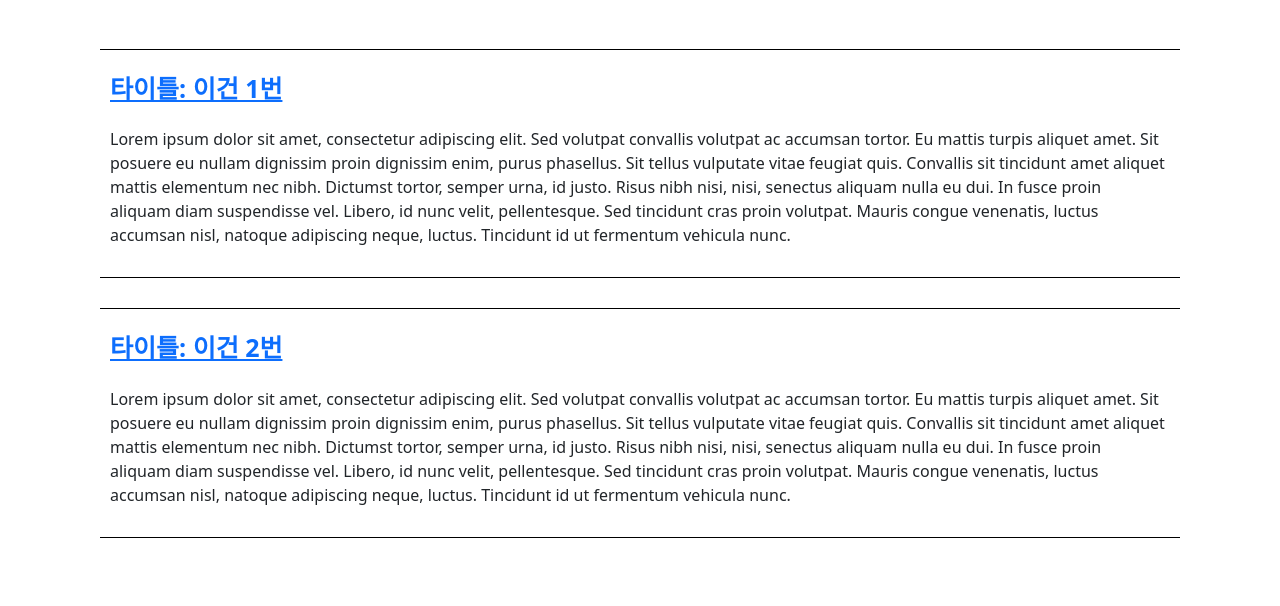
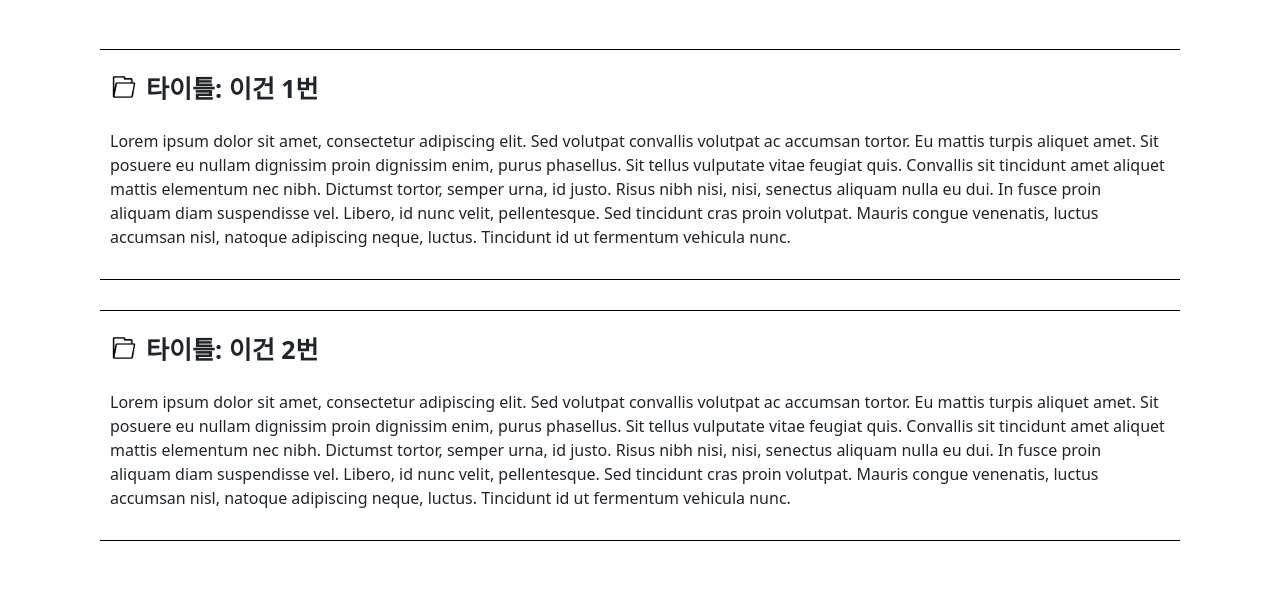
Before and after one commit to likelionTalk/Skku-Wiki, a Django app: template posts/templates/resultproto.html in a window 1280 px wide. Shown: the part 256-862 px from the top of the page. Before the commit the page ends 794 px from the top, so only its background shows below. Run offline with Django 4.2, Linux system fonts and the light colour scheme; the template is opened without the code that fills it: values that come from a table or form of the project are taken from there, others are empty; data comes from the database, SQL or seed files in the repository; parts of the project's set-up code (start-up, migrations or seed data) failed here and were passed over.

Commit message:
결과페이지 수정

```diff
--- a/posts/templates/resultproto.css
+++ b/posts/templates/resultproto.css
@@ -41,8 +41,26 @@
     padding-bottom: 15px;
 }
 
+.resultName img {
+    width: 28px;
+    height: 28px;
+    margin: 0px 8px 8px 0px;
+}
+
+.resultName a {
+    text-decoration:none;
+    color: inherit;
+
+}
+
+.resultName a:hover {
+    color: rgb(99, 99, 99);
+    transition: 0.3s;
+}
+
 .resultSummary {
     padding: 5px 5px 10px 0px;
     font-weight: lighter;
 
+
 }
--- a/posts/templates/resultproto.html
+++ b/posts/templates/resultproto.html
@@ -46,8 +46,8 @@
       <div class="resultBox">
         {% for post in postList %}
           <div class="boxContainer">
-            <div class="resultName">
-              <a href={% url 'detail' post.id %}>타이틀: {{ post.title }}</a><br/>
+            <div class="resultName" title="이동하기">
+              <a href={% url 'detail' post.id %}><img src="images\file.png">타이틀: {{ post.title }}</a><br/>
             </div>
             <div class="resultSummary">
               Lorem ipsum dolor sit amet, consectetur adipiscing elit. Sed volutpat convallis volutpat ac accumsan tortor. Eu mattis turpis aliquet amet. Sit posuere eu nullam dignissim proin dignissim enim, purus phasellus. Sit tellus vulputate vitae feugiat quis.
```
Also changed, not shown: posts/templates/images/file.png (added).
